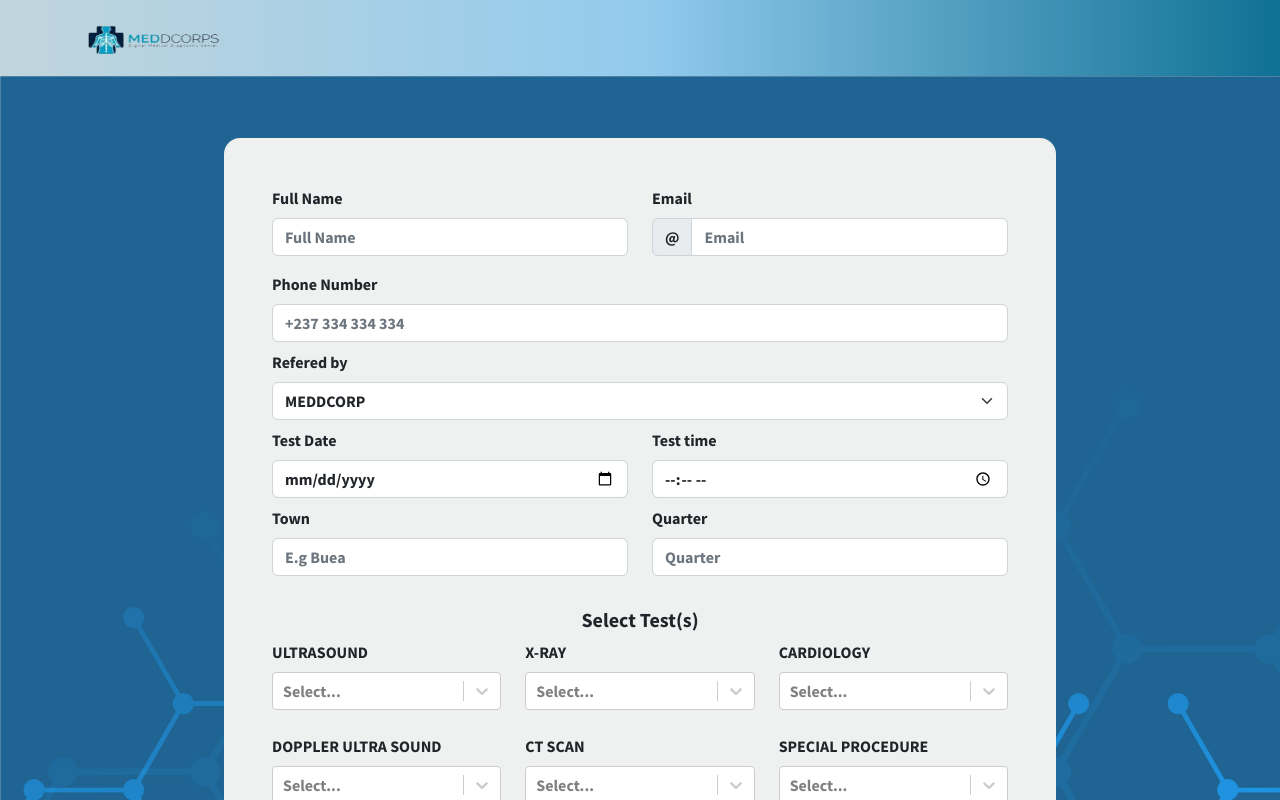
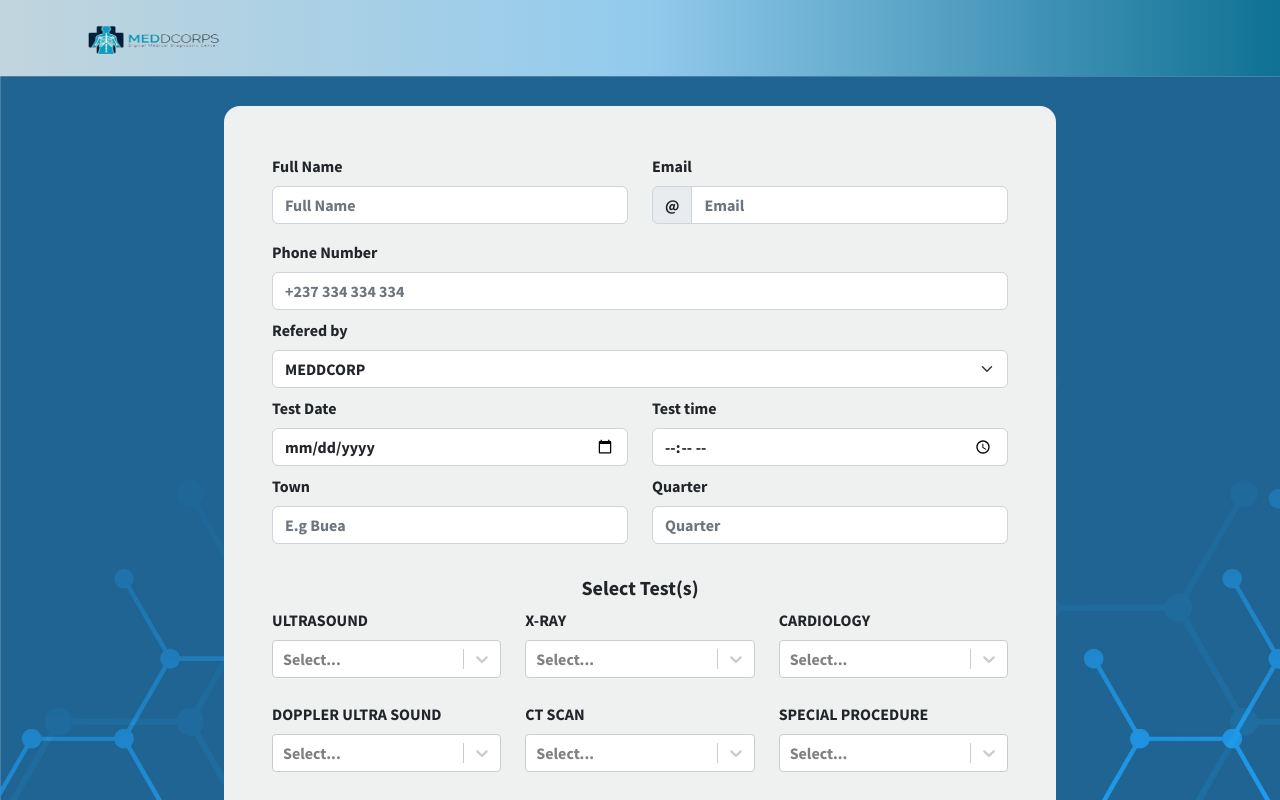
Before and after one commit to Bessonglawrence/MediCorp, a React (Create React App) app: page / in a window 1280 px wide. Shown: the top 800 px of the page. Built offline with nearby package versions, Linux system fonts and the light colour scheme.

Commit message:
minor changes

```diff
--- a/src/App.css
+++ b/src/App.css
@@ -90,10 +90,8 @@
   background-color: #eff0f0; /*#f1f4f5;*/
   border-radius: 1rem;
   padding: 3rem;
-  margin-bottom: 100px;
-  margin-top: 2rem;
   width: 65%;
-  height: 40%;
+  margin-bottom: 2rem;
 }
 
 /* Select Referee drop down*/
--- a/src/components/AppointmentForm.js
+++ b/src/components/AppointmentForm.js
@@ -84,7 +84,7 @@ function AppointmentForm({ onFormSubmit, updateFormState, formState }) {
 
     return (
         <div className='container' id='mainform'>
-            <Form noValidate validated={validated} onSubmit={handleSubmit}>
+            <Form noValidate validated={validated} onSubmit={handleSubmit} >
                 <Row className="mb-3">
                     <Form.Group as={Col} md="6" controlId="validationCustomfirstName">
                         <Form.Label>Full Name</Form.Label>
--- a/src/components/Reciept.js
+++ b/src/components/Reciept.js
@@ -22,10 +22,9 @@ function Reciept({ data, updateFormState }) {
 
     const navigate = useNavigate();
 
-    // const handlBack = () =>{
-    //     let regenerate = data.regenerate;
-
-    // }
+    const clearForm = () =>{
+        window.location.reload();
+    }
 
     const handleScroll = () =>{
         let offset = 100;
@@ -77,8 +76,7 @@ function Reciept({ data, updateFormState }) {
             }))
         }
 
-      setRegenerate(data.regenerate);
-      console.log(typeof(regenerate));
+
       console.log(data.regenerate);
 
     }, [data])
@@ -240,7 +238,7 @@ function Reciept({ data, updateFormState }) {
                                     Complete Booking
                                 </Button>
 
-                                <Button variant="outline-danger" size="lg" style={{marginLeft: 40}} onClick={handleComplete}>
+                                <Button variant="outline-danger" size="lg" style={{marginLeft: 40}} onClick={clearForm}>
                                     Clear form
                                 </Button>
                             </div>
```
